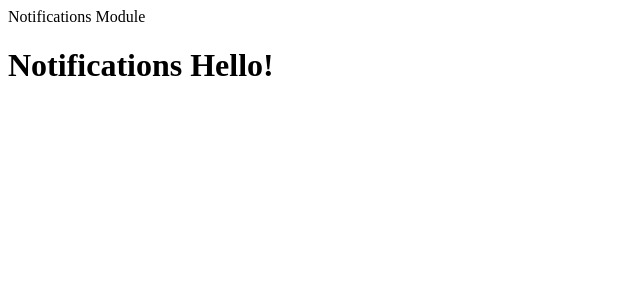
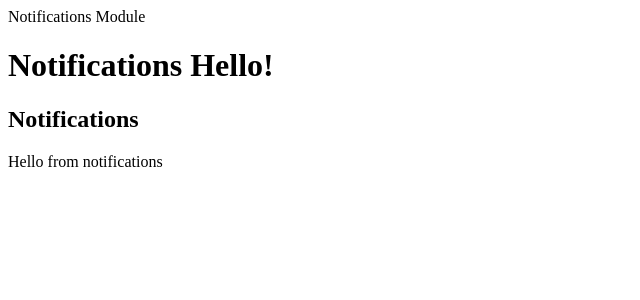
Before and after one commit to TeNnei/angular-ivy-zbld3w, an Angular app: page / in a window 1280 px wide. Shown: the top 300 px of the page, without its empty margins (0-640 px from the left). Built offline with nearby package versions, Linux system fonts and the light colour scheme.

Commit message:
2 files modified, 3 added, 3 deleted

```diff
--- a/src/app/app.component.html
+++ b/src/app/app.component.html
@@ -1,3 +1,7 @@
 <div>
   <h1>Notifications Hello!</h1>
 </div>
+
+<div>
+  <notifcaitons-component></notifcaitons-component>
+</div>
--- a/src/app/app.module.ts
+++ b/src/app/app.module.ts
@@ -3,12 +3,14 @@ import { BrowserModule } from '@angular/platform-browser';
 import { FormsModule } from '@angular/forms';
 
 import { AppComponent } from './app.component'
+import { Notificaitons } from './app.notifications.component'
 
 
 @NgModule({
   imports:[ BrowserModule, FormsModule ],
   declarations: [
-    AppComponent
+    AppComponent,
+    Notificaitons
     ],
   bootstrap: [AppComponent]
 })
--- a/src/app/notifications.component.ts
+++ b/src/app/app.notifications.component.ts
@@ -2,8 +2,8 @@ import { Component } from '@angular/core';
 
 @Component({
   selector: 'notifcaitons-component',
-  templateUrl: './notifications.components.html',
-  styleUrls: ['./notifications.components.css']
+  templateUrl: './app.notifications.components.html',
+  styleUrls: ['./app.notifications.components.css']
 })
 export class Notificaitons{
   title = 'Notifications'
```
Also changed, not shown: src/app/app.notifications.components.css (renamed from src/app/notifications.components.css), src/app/app.notifications.components.html (renamed from src/app/notifications.components.html).
